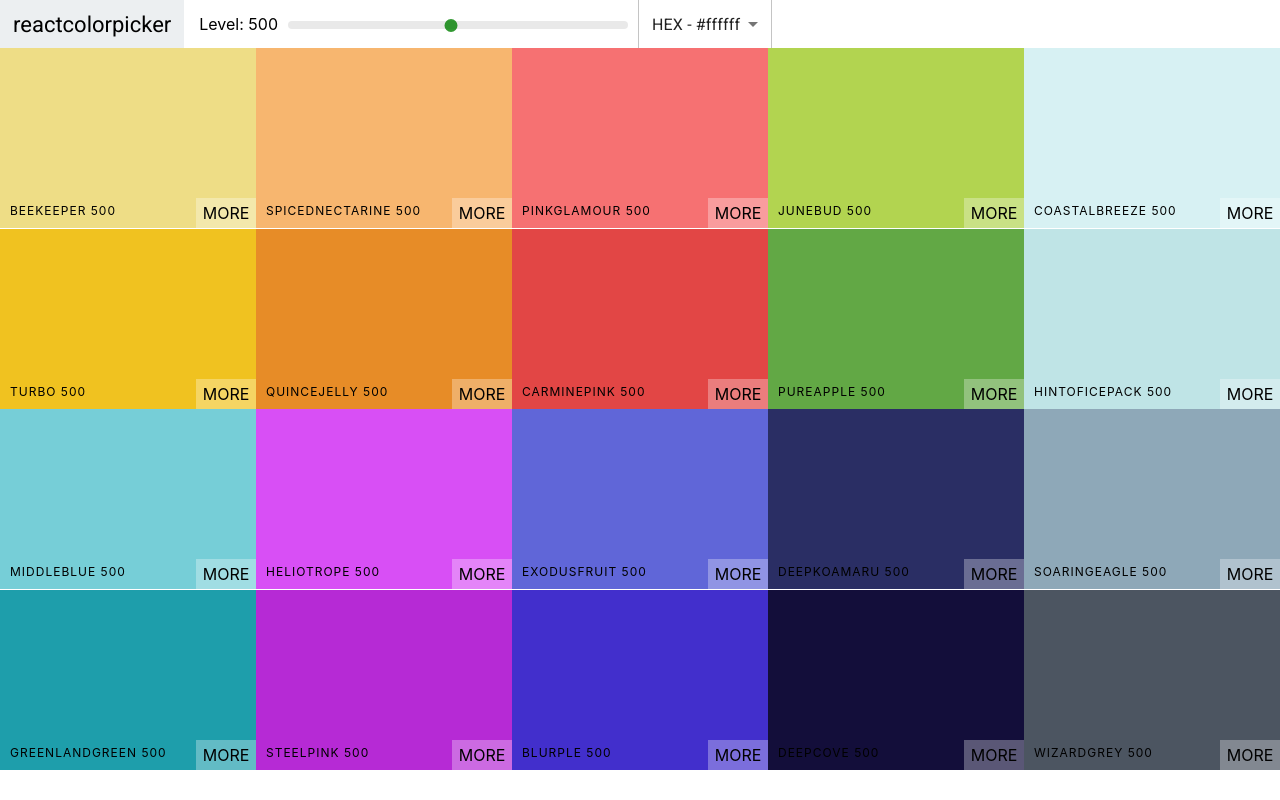
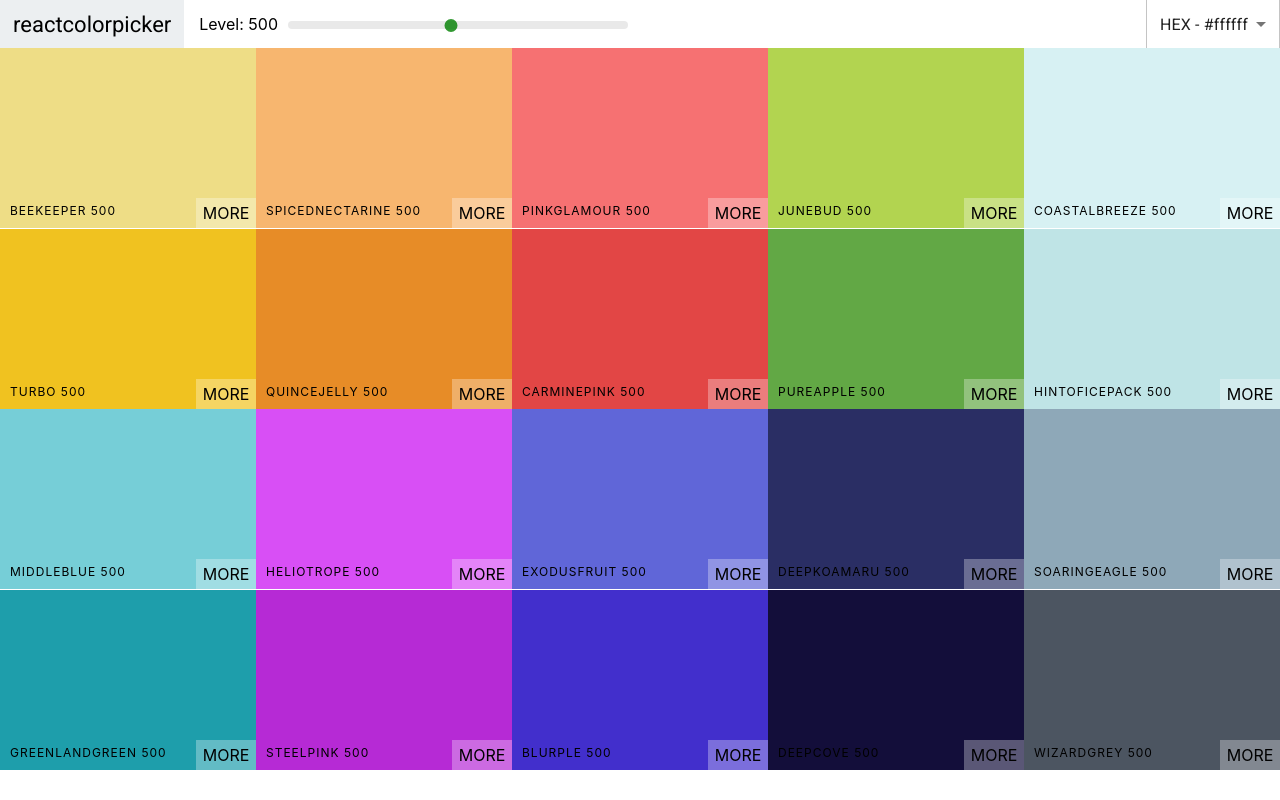
Before and after one commit to ThuraAungKyaw/react-color-project, a React (Create React App) app: page /palette/flat-ui-colors-american in a window 1280 px wide. Built offline with nearby package versions, Linux system fonts and the light colour scheme.

Commit message:
added snackbar and styled color format selector

```diff
--- a/package.json
+++ b/package.json
@@ -5,6 +5,7 @@
   "dependencies": {
     "@emotion/react": "^11.9.0",
     "@emotion/styled": "^11.8.1",
+    "@mui/icons-material": "^5.8.0",
     "@mui/material": "^5.8.1",
     "@testing-library/jest-dom": "^5.16.4",
     "@testing-library/react": "^13.2.0",
--- a/src/Navbar.css
+++ b/src/Navbar.css
@@ -27,6 +27,10 @@
     display: inline-block;
 }
 
+.select-container {
+    margin-left: auto;
+}
+
 .rc-slider-track {
     background-color: transparent;
 }
--- a/src/Navbar.js
+++ b/src/Navbar.js
@@ -1,13 +1,20 @@
-import React from "react";
+import React, { useState } from "react";
 import Slider from "rc-slider";
 import Select from '@mui/material/Select';
 import MenuItem from '@mui/material/MenuItem';
+import Snackbar from '@mui/material/Snackbar';
+import IconButton from '@mui/material/IconButton';
+import CloseIcon from '@mui/icons-material/Close';
 import 'rc-slider/assets/index.css';
 import './Navbar.css';
 
 function Navbar({ colorIntensity, colorFormat, handleSliderChange, changeColorFormat }) {
 
+    const [open, setSnackBarState] = useState(false);
 
+    const closeSnackbar = () => {
+        setSnackBarState(false)
+    }
 
     return (
         <header className="Navbar">
@@ -20,18 +27,36 @@ function Navbar({ colorIntensity, colorFormat, handleSliderChange, changeColorFo
                     <Slider min={100} max={900} step={100} value={colorIntensity} onChange={handleSliderChange} />
                 </div>
             </div>
+            <div className="select-container">
                 <Select
                     labelId="color-option-select"
                     id="color-option-select"
                     value={colorFormat}
                     label="color-option"
-                onChange={changeColorFormat}
+                    onClose={closeSnackbar}
+                    onChange={(e) => {
+                        changeColorFormat(e.target.value, setSnackBarState)
+                    }}
                 >
                     <MenuItem value={'hex'}>HEX - #ffffff</MenuItem>
                     <MenuItem value={'rgb'}>RGB - rgb(255,255,255)</MenuItem>
                     <MenuItem value={'rgba'}>RGBA - rgba(255,255,255,1.0)</MenuItem>
                 </Select>
-        </header>
+            </div>
+            <Snackbar
+                anchorOrigin={{ vertical: "bottom", horizontal: "left" }}
+                open={open}
+                autoHideDuration={3000}
+                message={<span id="message-id">Color Format Changed to {colorFormat.toUpperCase()}!</span>}
+                ContentProps={{
+                    "aria-describedby": "message-id"
+                }}
+                action={[< IconButton onClick={closeSnackbar} >
+                    <CloseIcon />
+                </IconButton>]}
+            />
+
+        </header >
     )
 }
 
--- a/src/Palette.js
+++ b/src/Palette.js
@@ -19,9 +19,12 @@ class Palette extends Component {
         this.setState({ colorIntensity: value })
     }
 
-    changeColorFormat(e) {
+    changeColorFormat(format, callback) {
         this.setState({
-            colorFormat: e.target.value
+            colorFormat: format
+        }, () => {
+            callback(true)
+            setTimeout(() => { callback(false) }, 2000)
         })
     }
 
```
Also changed, not shown: 1 other file (tests, documents, lock files or other folders). Lines whose indentation alone changed are shown as unchanged.
